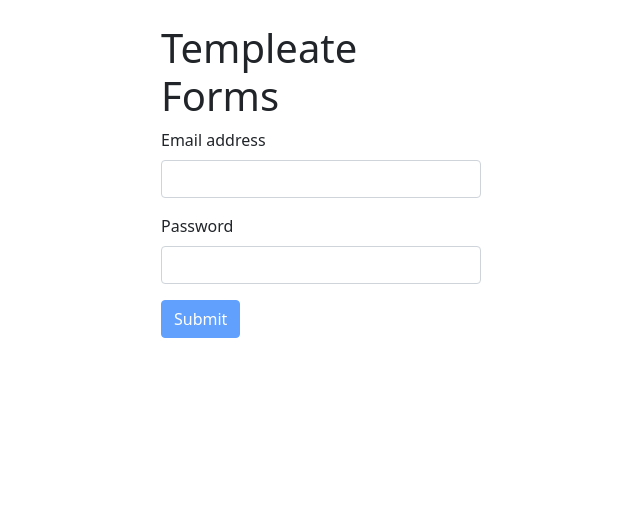
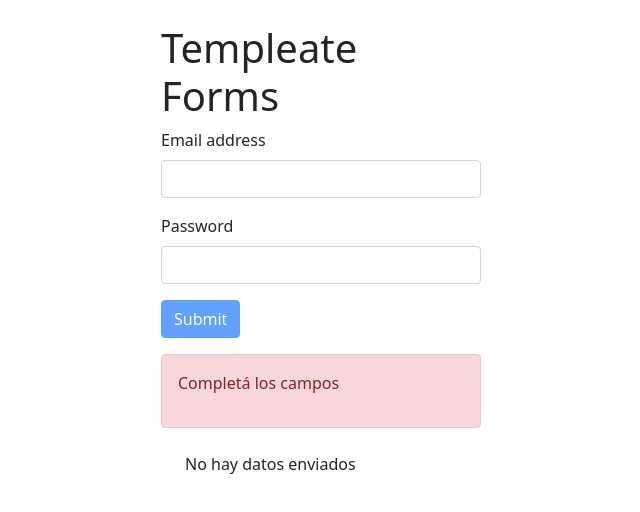
Before and after one commit to florencia-sosa/templeate-forms, an Angular app: page / in a window 1280 px wide. Shown: the top 512 px of the page, without its empty margins (319-959 px from the left). Built offline with nearby package versions, Linux system fonts and the light colour scheme.

Commit message:
impresion de datos  cargados, fix en btn disable

```diff
--- a/src/app/app.component.html
+++ b/src/app/app.component.html
@@ -4,11 +4,7 @@
     <form (ngSubmit)="onSubmit()" #loginForm="ngForm">
       <div class="mb-3">
         <label class="form-label">Email address</label>
-        <input type="email" email class="form-control"
-        [(ngModel)]="login.email"
-         name="email"
-         #email="ngModel"
-         required>
+        <input type="email" email class="form-control" [(ngModel)]="login.email" name="email" #email="ngModel" required>
         <div [hidden]="email.valid || email.pristine" class=" mt-3 alert alert-danger">
           Ingresá un mail valido
         </div>
@@ -22,9 +18,22 @@
         </div>
       </div>
       <button type="submit" [disabled]="!loginForm.valid" class="btn btn-primary">Submit</button>
-      <div [hidden]="loginForm.invalid || loginForm.pristine" class="mt-3 alert alert-danger">
-        <p>completa los campos</p>
+      <div [hidden]="loginForm.dirty" class="mt-3 alert alert-danger">
+        <p>Completá los campos</p>
       </div>
     </form>
+
+    <ng-container *ngIf="date;else noDate">
+      <h2>Datos enviados</h2>
+      <p>El email es: {{login.email}}</p>
+      <p>La contreña es: {{login.password}}</p>
+    </ng-container>
+
+    <ng-template #noDate>
+      <p class="m-4">No hay datos enviados</p>
+    </ng-template>
+
+
+
   </div>
 </div>
--- a/src/app/app.component.ts
+++ b/src/app/app.component.ts
@@ -8,6 +8,7 @@ import { Component } from '@angular/core';
 })
 export class AppComponent {
   title = 'template-forms';
+  public date = false
 
   public login: Login = {
     email: '',
@@ -16,8 +17,7 @@ export class AppComponent {
   public onSubmit() {
     console.log('el email es' + this.login.email)
     console.log('la contraseña es' + this.login.password)
-    this.login.email = ''
-    this.login.password = ''
+    this.date = true
   }
 }
 
```
